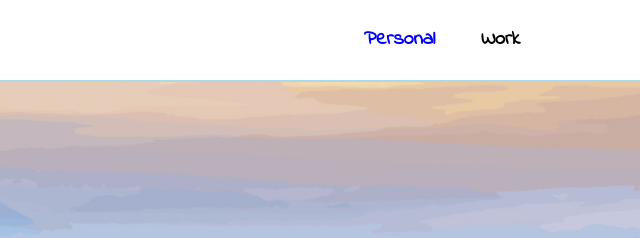
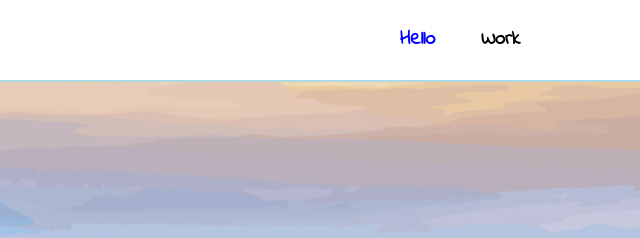
Before and after one commit to chrishontoir/my_first_website, a plain HTML site: page index.html in a window 1280 px wide. Shown: the top 238 px of the page, 640-1280 px from the left. Drawn offline with Linux system fonts and the light colour scheme.

Commit message:
Changed contents of a heading

```diff
--- a/index.html
+++ b/index.html
@@ -16,7 +16,7 @@
       <div class="page_title"><p><span>C</span>h<span id="turquoise">r</span>i<span id="purple">s</span> <span>H</span>o<span id="turquoise">n</span>t<span id="purple">o</span>i<span id="turquoise">r</span></p></div>
       <div class="nav">
         <ul>
-          <a href="index.html"><li id="selected">Personal</li></a>
+          <a href="index.html"><li id="selected">Hello</li></a>
           <a href="work.html"><li>Work</li></a>
         </ul>
       </div>
```
